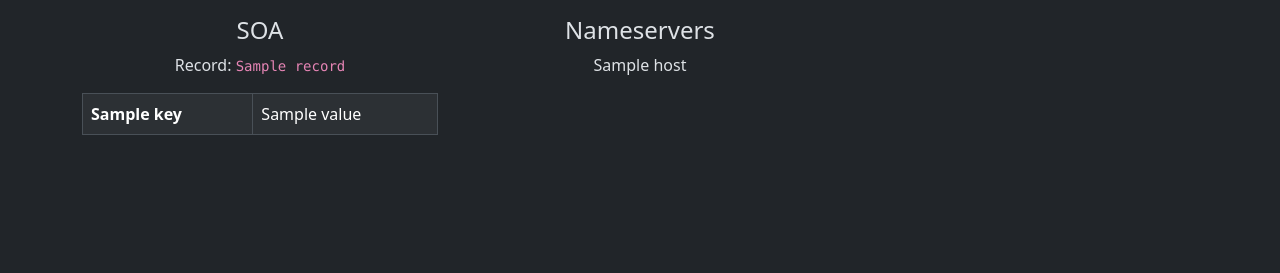
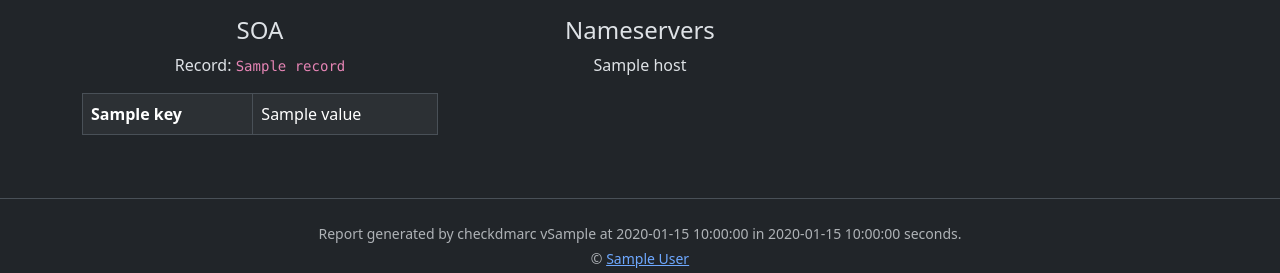
Before and after one commit to domainaware/checkdmarc-web-frontend, a Flask app: template templates/domain.html.jinja in a window 1280 px wide. Shown: the part 1550-1823 px from the top of the page. Before the commit the page ends 1685 px from the top, so only its background shows below. Run offline with Flask 3, Linux system fonts and the light colour scheme; the template is opened without the code that fills it: most values are stand-ins (such as "Sample title", 1, 10 or a date in 2020); parts of the project's set-up code (start-up, migrations or seed data) failed here and were passed over.

Commit message:
Add footer

```diff
--- a/main.py
+++ b/main.py
@@ -1,7 +1,9 @@
 #!/usr/bin/env python
 
+import datetime
 import os
 import re
+import time
 import unicodedata
 
 import requests
@@ -19,6 +21,8 @@ for var in required_env_vars:
         exit(1)
 
 site_title = os.environ["SITE_TITLE"]
+site_author = os.environ["SITE_AUTHOR"]
+site_author_url = os.environ["SITE_AUTHOR_URL"]
 backend_url = os.environ["BACKEND_URL"].strip("/")
 backend_api_key = os.environ["BACKEND_API_KEY"]
 check_smtp_tls = None
@@ -27,6 +31,11 @@ if "CHECK_SMTP_TLS" in os.environ:
 
 
 app = Flask(__name__)
+
+
+@app.before_request
+def start_timer():
+    request.start_time = time.perf_counter()
 
 
 def normalize_domain(domain: str) -> str:
@@ -49,7 +58,12 @@ def normalize_domain(domain: str) -> str:
 
 @app.get("/")
 def show_home():
-    return render_template("index.html.jinja", site_title=site_title)
+    return render_template(
+        "index.html.jinja",
+        site_title=site_title,
+        site_author=site_author,
+        site_author_url=site_author_url,
+    )
 
 
 @app.post("/")
@@ -60,20 +74,41 @@ def redirect_to_domain_page():
 
 @app.route("/domain/<domain>")
 def domain(domain):
+    start_time = getattr(request, "start_time", time.perf_counter())
     domain = normalize_domain(domain)
     get_params = {"api_key": backend_api_key}
     if check_smtp_tls:
         get_params["check_smtp_tls"] = check_smtp_tls
     results = requests.get(f"{backend_url}/domain/{domain}", params=get_params).json()
+    checkdmarc_version = results["checkdmarc_version"]
+    elapsed_time = round(time.perf_counter() - start_time, 3)
+    timestamp = datetime.datetime.now(datetime.timezone.utc).strftime(
+        "%Y-%m-%d %H:%M UTC"
+    )
     if (
         "error" in results["soa"]
         and "does not exist" in results["soa"]["error"].lower()
     ):
         content = render_template(
-            "domain-does-not-exist.html.jinja", site_title=site_title, domain=domain
+            "domain-does-not-exist.html.jinja",
+            site_title=site_title,
+            domain=domain,
+            site_author=site_author,
+            site_author_url=site_author_url,
+            checkdmarc_version=checkdmarc_version,
+            timestamp=timestamp,
+            elapsed_time=elapsed_time,
         )
         return Response(content, status=404)
 
     return render_template(
-        "domain.html.jinja", site_title=site_title, domain=domain, results=results
+        "domain.html.jinja",
+        site_title=site_title,
+        domain=domain,
+        results=results,
+        site_author=site_author,
+        site_author_url=site_author_url,
+        checkdmarc_version=checkdmarc_version,
+        timestamp=timestamp,
+        elapsed_time=elapsed_time,
     )
--- a/templates/domain-does-not-exist.html.jinja
+++ b/templates/domain-does-not-exist.html.jinja
@@ -19,6 +19,9 @@
       <h2 class="text-center">{{ domain }} does not exist</h2>
     </div>
   </main>
+  <footer class="mt-5 pt-4 border-top text-center small text-muted">
+   <p class="mb-1"><span>&copy; <a href="{{ site_author_url }}">{{ site_author }}</a></span></p>
+  </footer>
   <script src="https://cdn.jsdelivr.net/npm/bootstrap@5.3.8/dist/js/bootstrap.bundle.min.js"
     integrity="sha384-FKyoEForCGlyvwx9Hj09JcYn3nv7wiPVlz7YYwJrWVcXK/BmnVDxM+D2scQbITxI"
     crossorigin="anonymous"></script>
--- a/templates/domain.html.jinja
+++ b/templates/domain.html.jinja
@@ -610,6 +610,10 @@
     </div> <!-- End row -->
 
   </main> <!-- End main container -->
+  <footer class="mt-5 pt-4 border-top text-center small text-muted">
+   <p class="mb-1"><span>Report generated by checkdmarc v{{checkdmarc_version}} at {{timestamp}} in {{elapsed_time}} seconds.</span></p>
+   <p class="mb-1"><span>&copy; <a href="{{ site_author_url }}">{{ site_author }}</a></span></p>
+  </footer>
 
   <script src="https://cdn.jsdelivr.net/npm/bootstrap@5.3.8/dist/js/bootstrap.bundle.min.js"
     integrity="sha384-FKyoEForCGlyvwx9Hj09JcYn3nv7wiPVlz7YYwJrWVcXK/BmnVDxM+D2scQbITxI"
--- a/templates/index.html.jinja
+++ b/templates/index.html.jinja
@@ -31,6 +31,9 @@
       </div>
     </div>
   </main>
+  <footer class="mt-5 pt-4 border-top text-center small text-muted">
+   <p class="mb-1"><span>&copy; <a href="{{ site_author_url }}">{{ site_author }}</a></span></p>
+  </footer>
   <script src="https://cdn.jsdelivr.net/npm/bootstrap@5.3.8/dist/js/bootstrap.bundle.min.js"
     integrity="sha384-FKyoEForCGlyvwx9Hj09JcYn3nv7wiPVlz7YYwJrWVcXK/BmnVDxM+D2scQbITxI"
     crossorigin="anonymous"></script>
```
